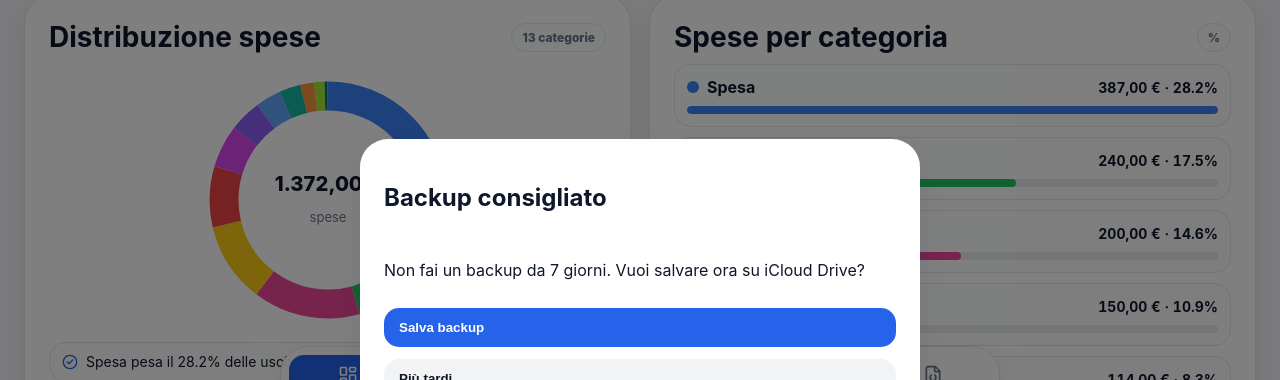
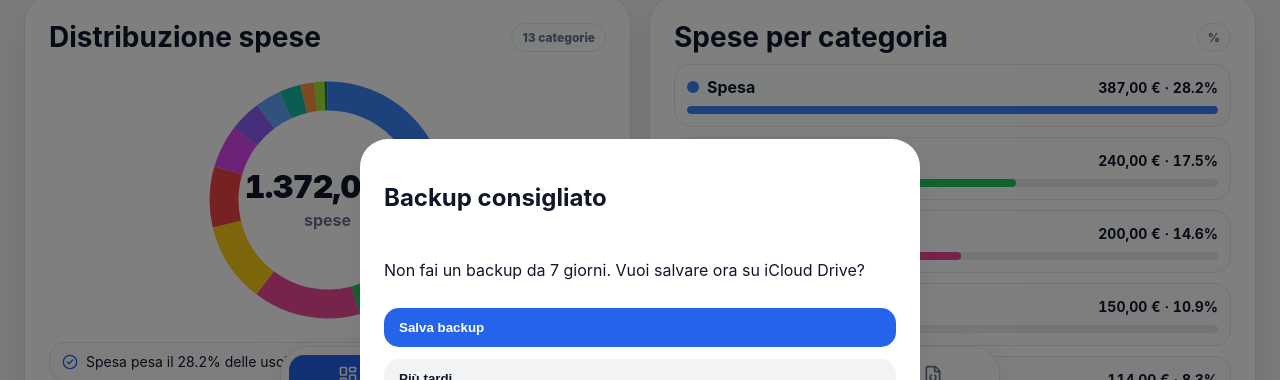
Before and after one commit to pinocacciatorereg-ui/budget-flow-iPhone-Mac-, a React (Vite) app: page / in a window 1280 px wide. Shown: the part 360-740 px from the top of the page. Built offline with nearby package versions, Linux system fonts and the light colour scheme.

Commit message:
Sistema grafico dashboard mostra tutte v53

```diff
--- a/src/App.jsx
+++ b/src/App.jsx
@@ -473,15 +473,16 @@ function Dashboard({stats,prev,cats,setTab,recurrenceInfo}){
         <div className="sectionTitle compactTitle"><h2>Distribuzione spese</h2>{positive.length>0&&<span className="tinyPill">{positive.length} categorie</span>}</div>
         {positive.length ? <>
           <div className="donutWrap compactDonutWrap">
-            <svg viewBox="0 0 180 180" className="donut compactDonut">
-              {positive.map(c=>{const dash=(c.share||0)/100*circumference;const el=<circle key={c.id} cx="90" cy="90" r="72" fill="none" stroke={c.color} strokeWidth="20" strokeDasharray={`${dash} ${circumference-dash}`} strokeDashoffset={-offset} strokeLinecap="butt"/>;offset+=dash;return el})}
-              <circle cx="90" cy="90" r="50" fill="var(--card)"/>
-              <text x="90" y="84" textAnchor="middle" className="donutTotal">{eur(stats.spent)}</text>
-              <text x="90" y="105" textAnchor="middle" className="donutSub">spese</text>
-            </svg>
+            <div className="donutBox">
+              <svg viewBox="0 0 180 180" className="donut compactDonut" aria-label={`Totale spese ${eur(stats.spent)}`}>
+                {positive.map(c=>{const dash=(c.share||0)/100*circumference;const el=<circle key={c.id} cx="90" cy="90" r="72" fill="none" stroke={c.color} strokeWidth="20" strokeDasharray={`${dash} ${circumference-dash}`} strokeDashoffset={-offset} strokeLinecap="butt"/>;offset+=dash;return el})}
+                <circle cx="90" cy="90" r="50" fill="var(--card)"/>
+              </svg>
+              <div className="donutCenter"><strong>{eur(stats.spent)}</strong><span>spese</span></div>
+            </div>
           </div>
           <div className="chartInsight"><CheckCircle2 size={16}/><span>{insight}</span></div>
-          <div className="legend compact percentLegend">
+          <div className={showAllDist?"legend compact percentLegend expanded":"legend compact percentLegend"}>
             {visibleDist.map(c=><div key={c.id} className="legendRow"><span style={{background:c.color}}/><b>{c.name}</b><strong>{eur(c.spent)}</strong><em>{c.share.toFixed(1)}%</em></div>)}
           </div>
           {positive.length>6&&<button className="showMoreBtn" onClick={()=>setShowAllDist(v=>!v)}>{showAllDist?'Mostra meno':'Mostra tutte'}</button>}
@@ -490,7 +491,7 @@ function Dashboard({stats,prev,cats,setTab,recurrenceInfo}){
       <div className="panel mobileCompact categoryBarsPanel">
         <div className="sectionTitle compactTitle"><h2>Spese per categoria</h2>{positive.length>0&&<span className="tinyPill">%</span>}</div>
         {positive.length ? <>
-          <CategoryBars items={visibleBars}/>
+          <CategoryBars items={visibleBars} expanded={showAllBars}/>
           {positive.length>8&&<button className="showMoreBtn" onClick={()=>setShowAllBars(v=>!v)}>{showAllBars?'Mostra meno':'Mostra tutte'}</button>}
         </> : <EmptyChart />}
       </div>
@@ -500,10 +501,10 @@ function Dashboard({stats,prev,cats,setTab,recurrenceInfo}){
     <section className="panel mobileDetail"><h2>Budget vs speso</h2><div className="budgetList">{stats.byCat.map(c=><div key={c.id} className="budgetRow"><div><span style={{background:c.color}}/>{c.name}</div><strong>{eur(c.spent)} / {eur(c.budget)}</strong><div className="track"><i style={{width:`${Math.min(100,c.pct)}%`,background:c.pct>=100?'#ef4444':c.pct>=80?'#facc15':'#22c55e'}}/></div></div>)}</div></section>
   </>}
 function EmptyChart(){return <div className="emptyChart"><b>Nessuna spesa registrata questo mese</b><span>Aggiungi una spesa per vedere la distribuzione.</span></div>}
-function CategoryBars({ items }) {
+function CategoryBars({ items, expanded=false }) {
   const max = Math.max(1, ...items.map((i) => i.spent));
   return (
-    <div className="mobileBars compactBars">
+    <div className={expanded?"mobileBars compactBars expanded":"mobileBars compactBars"}>
       {items.map((i) => (
         <div key={i.id} className="mbar compactMbar">
           <div className="mbarTop compactMbarTop">
--- a/src/styles.css
+++ b/src/styles.css
@@ -1472,3 +1472,70 @@
   .nativeCard.txCardV52{grid-template-columns:22px 12px minmax(0,1fr) auto!important;}
   .txCardV52 .txAmountText{max-width:104px;}
 }
+
+/* v53 - Correzione dashboard grafici su iPhone: totale ciambella visibile e Mostra tutte reale */
+.donutBox{
+  position:relative;
+  width:min(260px,68vw);
+  margin:0 auto;
+  display:grid;
+  place-items:center;
+}
+.donutBox .compactDonut,
+.donutBox .donut{
+  width:100%;
+  max-width:100%;
+}
+.donutCenter{
+  position:absolute;
+  inset:0;
+  display:flex;
+  flex-direction:column;
+  align-items:center;
+  justify-content:center;
+  pointer-events:none;
+  text-align:center;
+  transform:none!important;
+}
+.donutCenter strong{
+  color:var(--text);
+  font-size:clamp(20px,5.5vw,32px);
+  font-weight:900;
+  line-height:1.05;
+  letter-spacing:-.02em;
+  font-variant-numeric:tabular-nums;
+}
+.donutCenter span{
+  color:var(--muted);
+  font-size:clamp(12px,3.2vw,16px);
+  font-weight:700;
+  margin-top:6px;
+}
+/* Nasconde il vecchio testo SVG, che su iPhone/Chrome può sparire o posizionarsi male. */
+.donut .donutTotal,
+.donut .donutSub{
+  display:none!important;
+}
+.percentLegend.expanded .legendRow,
+.legend.compact.percentLegend.expanded .legendRow,
+.mobileBars.compactBars.expanded .mbar,
+.mobileBars.compactBars.expanded .compactMbar{
+  display:grid!important;
+}
+@media(max-width:760px){
+  .donutBox{width:min(220px,62vw)}
+  .legend.compact.percentLegend.expanded div:nth-child(n+6),
+  .percentLegend.expanded .legendRow:nth-child(n+6){
+    display:grid!important;
+  }
+  .mobileBars.compactBars.expanded .mbar:nth-child(n+7),
+  .mobileBars.compactBars.expanded .compactMbar:nth-child(n+7){
+    display:block!important;
+  }
+}
+@media(max-width:390px){
+  .donutBox{width:min(205px,60vw)}
+  .percentLegend.expanded .legendRow{
+    grid-template-columns:12px minmax(0,1fr) auto!important;
+  }
+}
```
Also changed, not shown: 2 other files (tests, documents, lock files or other folders).
